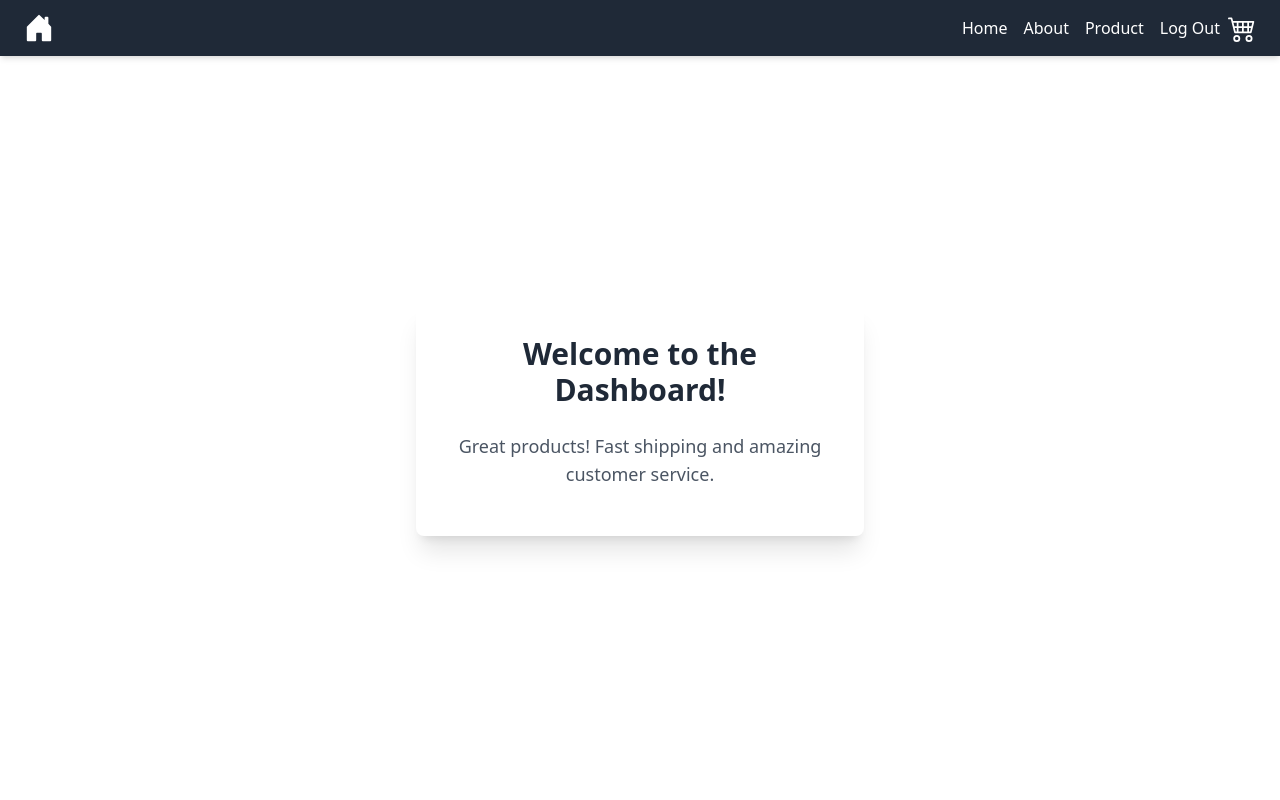
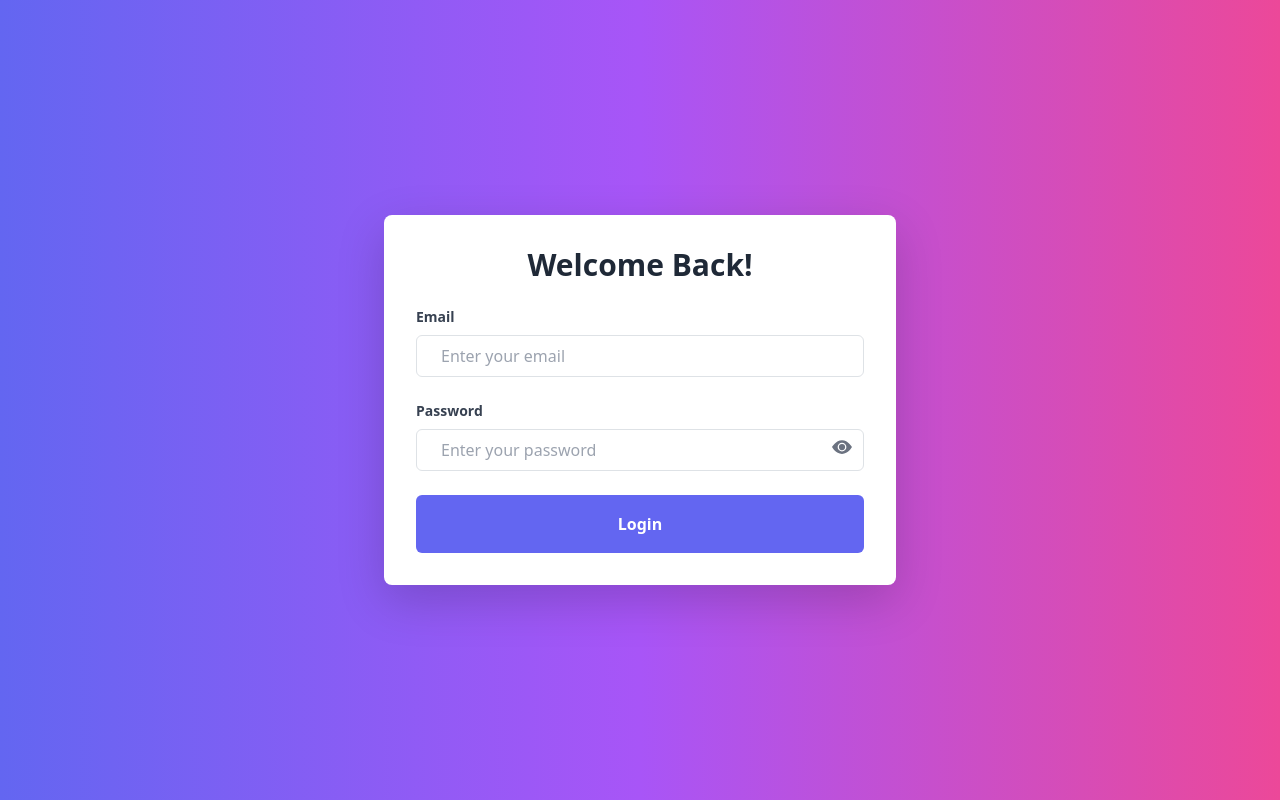
Before and after one commit to saurabhsinghsrdt/demo_srdt, a React (Vite) app: page /login in a window 1280 px wide. Before the commit this address led to /. Built offline with nearby package versions, Linux system fonts and the light colour scheme.

Commit message:
new change

```diff
--- a/package.json
+++ b/package.json
@@ -12,11 +12,13 @@
   "dependencies": {
     "@reduxjs/toolkit": "^2.4.0",
     "bootstrap": "^5.3.3",
+    "formik": "^2.4.6",
     "react": "^18.3.1",
     "react-bootstrap": "^2.10.6",
     "react-dom": "^18.3.1",
     "react-redux": "^9.1.2",
-    "react-router-dom": "^6.28.0"
+    "react-router-dom": "^6.28.0",
+    "yup": "^1.5.0"
   },
   "devDependencies": {
     "@eslint/js": "^9.15.0",
--- a/src/Routers.tsx
+++ b/src/Routers.tsx
@@ -5,11 +5,16 @@ import About from "./pages/About.tsx";
 import Product from "./pages/Product.tsx";
 import Dashboard from "./pages/Dashboard.tsx";
 import AddToCard from "./pages/AddToCard.tsx";
+import LoginForm from "./pages/LoginForm.tsx";
+
+const isAuthenticated = (): boolean => {
+  return !!localStorage.getItem("email");
+};
 
 export const router = createBrowserRouter([
   {
     path: "/",
-    element: <RootLayout />,
+    element: isAuthenticated() ? <RootLayout /> : <Navigate to="/login" replace />,
     loader: productsLoader,
     children: [
       {
@@ -31,7 +36,11 @@ export const router = createBrowserRouter([
     ],
   },
   {
+    path: "/login",
+    element: <LoginForm/>,
+  },
+  {
     path: "*",
-    element: <Navigate to="/" />,
+    element: <Navigate to="/" replace/>,
   },
 ]);
--- a/src/components/Navbar.tsx
+++ b/src/components/Navbar.tsx
@@ -67,7 +67,7 @@ const Navbar = () => {
               <Link className="nav-link text-white hover:text-gray-400" to="/product">
                 Product
               </Link>
-              <Link className="nav-link text-white hover:text-gray-400" to="/logout">
+              <Link className="nav-link text-white hover:text-gray-400" to="/login" onClick={()=> localStorage.clear()}>
                 Log Out
               </Link>
             </div>
--- /dev/null
+++ b/src/pages/LoginForm.tsx
@@ -0,0 +1,134 @@
+import React, { useState } from 'react';
+import { Formik, Form, Field, ErrorMessage } from 'formik';
+import * as Yup from 'yup';
+import { useNavigate } from 'react-router-dom';
+
+// Define the shape of the form data
+interface LoginFormValues {
+    email: string;
+    password: string;
+}
+
+// Validation schema using Yup
+const validationSchema = Yup.object({
+    email: Yup.string()
+        .email('Invalid email address')
+        .required('Email is required'),
+    password: Yup.string()
+        .min(6, 'Password must be at least 6 characters')
+        .required('Password is required'),
+});
+
+const LoginForm: React.FC = () => {
+    // State to toggle password visibility
+    const [showPassword, setShowPassword] = useState(false);
+    const navigate = useNavigate();
+
+    // Initial form values
+    const initialValues: LoginFormValues = {
+        email: '',
+        password: '',
+    };
+
+    // Form submission handler
+    const onSubmit = (values: LoginFormValues) => {debugger
+        console.log('Form submitted with:', values);
+        if(values.email === "saurabh@gmail.com" && values.password === "12345678"){
+            localStorage.setItem("email",values.email);
+            navigate("/")
+        }else{
+            alert('Please enter a valid email and password');
+        }
+    };
+
+    return (
+        <div className="flex items-center justify-center min-h-screen bg-gradient-to-r from-indigo-500 via-purple-500 to-pink-500 px-4">
+            <div className="bg-white p-6 sm:p-8 rounded-lg shadow-lg w-full max-w-xs sm:max-w-md lg:max-w-lg">
+                <h1 className="text-2xl sm:text-3xl font-bold mb-6 text-center text-gray-800">
+                    Welcome Back!
+                </h1>
+                <Formik
+                    initialValues={initialValues}
+                    validationSchema={validationSchema}
+                    onSubmit={onSubmit}
+                >
+                    {() => (
+                        <Form>
+                            {/* Email Field */}
+                            <div className="mb-4">
+                                <label
+                                    htmlFor="email"
+                                    className="block text-sm font-semibold text-gray-700 mb-2"
+                                >
+                                    Email
+                                </label>
+                                <Field
+                                    type="email"
+                                    id="email"
+                                    name="email"
+                                    placeholder="Enter your email"
+                                    className="w-full px-4 py-2 border border-gray-300 rounded-md text-gray-300 focus:outline-none focus:ring-2 focus:ring-indigo-500 focus:border-transparent"
+                                />
+                                <ErrorMessage
+                                    name="email"
+                                    component="div"
+                                    className="text-red-500 text-sm mt-1"
+                                />
+                            </div>
+
+                            {/* Password Field */}
+                            <div className="mb-4 relative">
+                                <label
+                                    htmlFor="password"
+                                    className="block text-sm font-semibold text-gray-700 mb-2"
+                                >
+                                    Password
+                                </label>
+                                <Field
+                                    type={showPassword ? 'text' : 'password'}
+                                    id="password"
+                                    name="password"
+                                    placeholder="Enter your password"
+                                    className="w-full px-4 py-2 border border-gray-300 rounded-md text-gray-300 focus:outline-none focus:ring-2 focus:ring-indigo-500 focus:border-transparent"
+                                />
+                                <div
+                                    onClick={() => setShowPassword(!showPassword)}
+                                    className="absolute cursor-pointer right-3 top-9 text-gray-500 hover:text-gray-700 focus:outline-none"
+                                >
+                                    {showPassword ?
+                                        <>
+                                            <svg xmlns="http://www.w3.org/2000/svg" width="20" height="20" fill="currentColor" className="bi bi-eye-slash-fill" viewBox="0 0 16 16">
+                                                <path d="m10.79 12.912-1.614-1.615a3.5 3.5 0 0 1-4.474-4.474l-2.06-2.06C.938 6.278 0 8 0 8s3 5.5 8 5.5a7 7 0 0 0 2.79-.588M5.21 3.088A7 7 0 0 1 8 2.5c5 0 8 5.5 8 5.5s-.939 1.721-2.641 3.238l-2.062-2.062a3.5 3.5 0 0 0-4.474-4.474z" />
+                                                <path d="M5.525 7.646a2.5 2.5 0 0 0 2.829 2.829zm4.95.708-2.829-2.83a2.5 2.5 0 0 1 2.829 2.829zm3.171 6-12-12 .708-.708 12 12z" />
+                                            </svg>
+                                        </> :
+                                        <>
+                                            <svg xmlns="http://www.w3.org/2000/svg" width="20" height="20" fill="currentColor" className="bi bi-eye-fill" viewBox="0 0 16 16">
+                                                <path d="M10.5 8a2.5 2.5 0 1 1-5 0 2.5 2.5 0 0 1 5 0" />
+                                                <path d="M0 8s3-5.5 8-5.5S16 8 16 8s-3 5.5-8 5.5S0 8 0 8m8 3.5a3.5 3.5 0 1 0 0-7 3.5 3.5 0 0 0 0 7" />
+                                            </svg>
+                                        </>}
+                                </div>
+                                <ErrorMessage
+                                    name="password"
+                                    component="div"
+                                    className="text-red-500 text-sm mt-1"
+                                />
+                            </div>
+
+                            {/* Submit Button */}
+                            <button
+                                type="submit"
+                                className="w-full py-3 bg-indigo-500 text-white rounded-md hover:bg-indigo-600 transition duration-200 font-semibold"
+                            >
+                                Login
+                            </button>
+                        </Form>
+                    )}
+                </Formik>
+            </div>
+        </div>
+    );
+};
+
+export default LoginForm;
```
Also changed, not shown: 1 other file (tests, documents, lock files or other folders).
